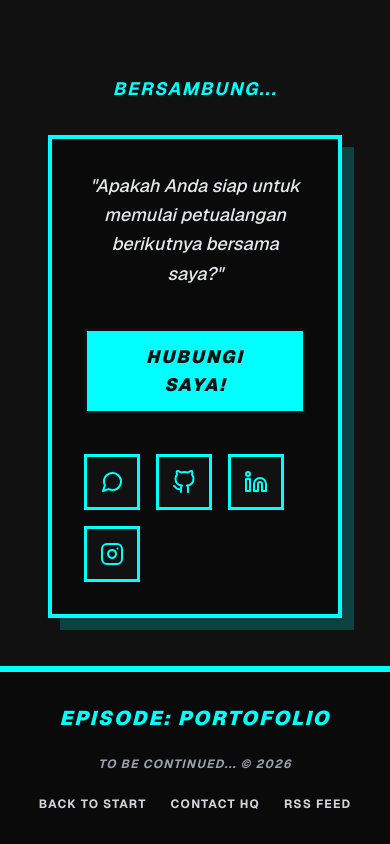
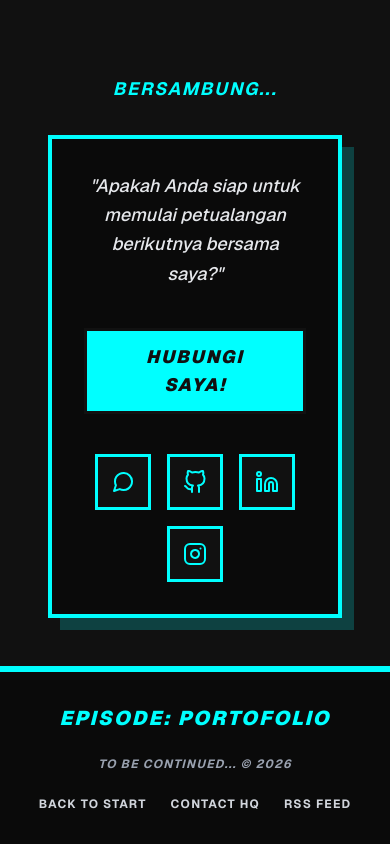
Before and after one commit to Xinqi04/portofolio-4, a Next.js app: page / in a window 390 px wide. Shown: the part 6689-7533 px from the top of the page. Built offline with nearby package versions, Linux system fonts and the light colour scheme.

Commit message:
justify content

```diff
--- a/src/components/ContactSection.tsx
+++ b/src/components/ContactSection.tsx
@@ -41,7 +41,7 @@ export default function ContactSection() {
               </a>
 
               {/* Social Buttons */}
-              <div className="flex flex-wrap gap-4 mt-4 sm:mt-0">
+              <div className="flex flex-wrap justify-center items-center gap-4 mt-4 sm:mt-0">
                 {/* WhatsApp */}
                 <a href="https://wa.me/6285701767698" target="_blank" rel="noopener noreferrer" className="relative group w-14 h-14">
                   <div className="absolute inset-0 bg-[#111] border-[3px] border-[#00ffff] translate-x-1.5 translate-y-1.5 group-hover:translate-x-1 group-hover:translate-y-1 transition-transform -z-10"></div>
```
